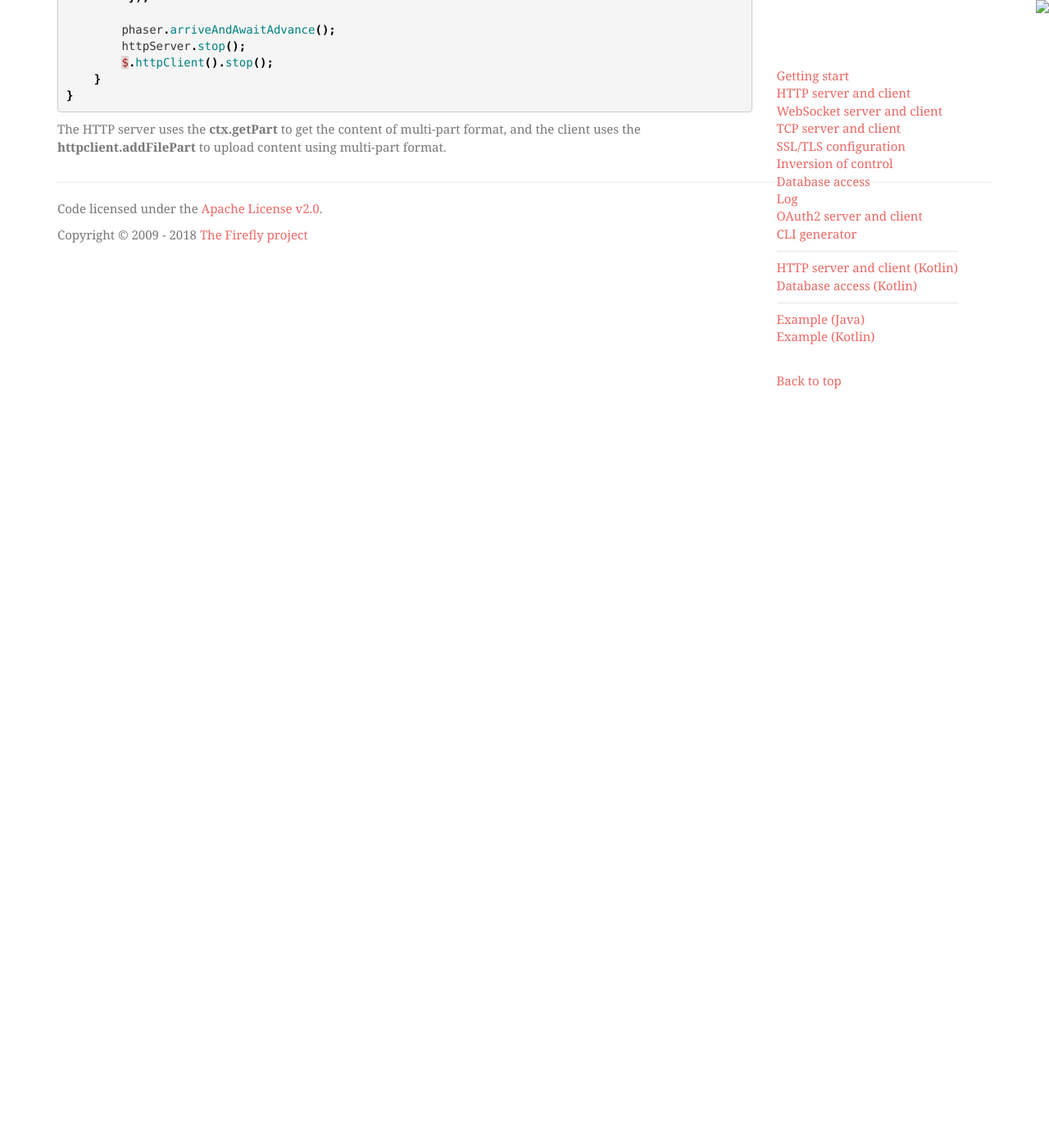
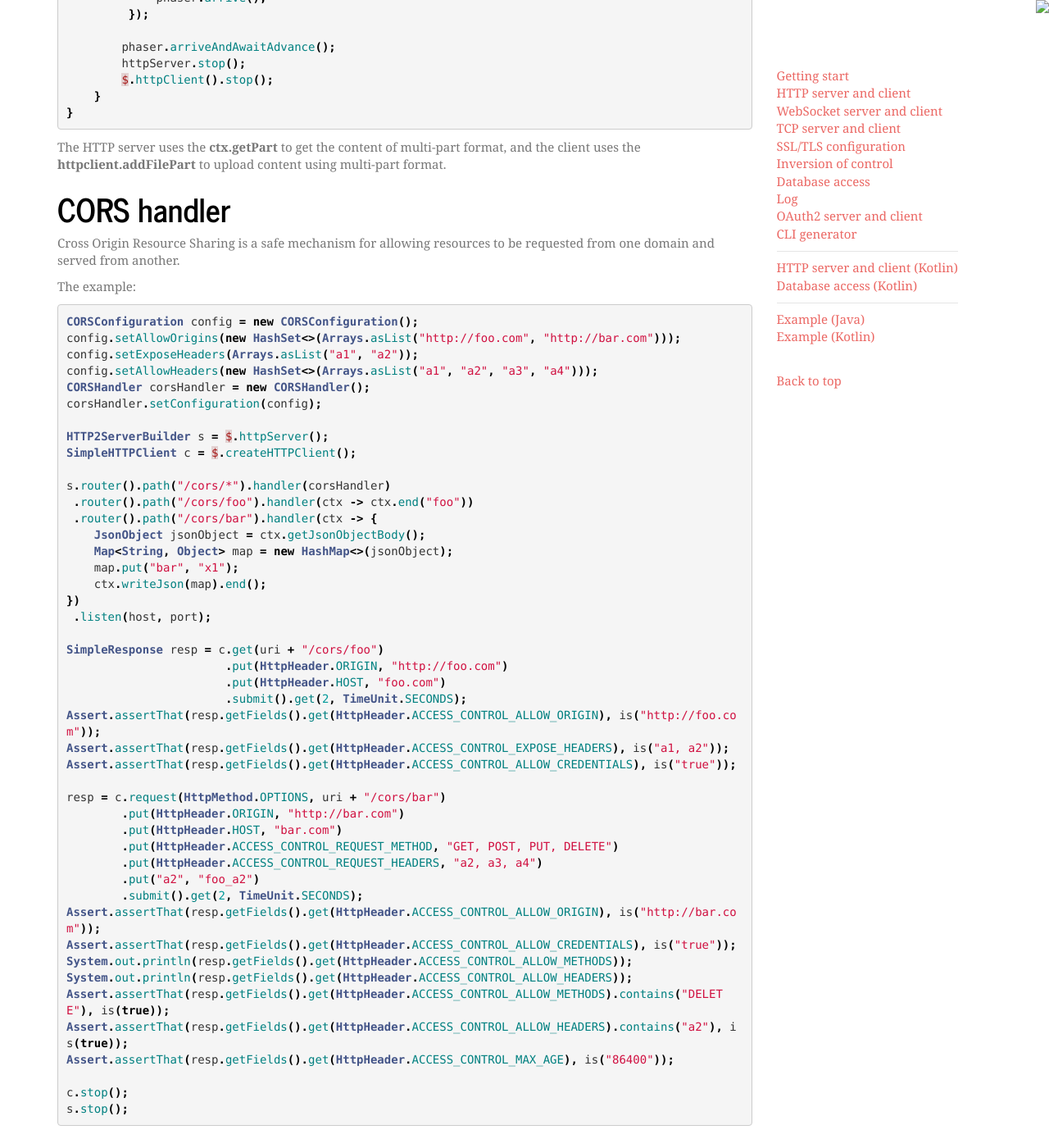
Before and after one commit to hypercube1024/firefly, a Jekyll site: the page built from _docs/http-server-and-client.md, in a window 1280 px wide and 1400 px high, scrolled down 18534 px. Shown: the whole window at 82% size. Built offline with Jekyll 4.4.1, drawn with Linux system fonts in a browser that asks for light colours.

````diff
--- a/_docs/http-server-and-client.md
+++ b/_docs/http-server-and-client.md
@@ -28,6 +28,7 @@ title: HTTP server and client
 - [Rendering template](#rendering-template)
 	- [Custom template renderer](#custom-template-renderer)
 - [Multipart file uploading](#multipart-file-uploading)
+- [CORS handler](#cors-handler)
 
 <!-- /TOC -->
 
@@ -888,3 +889,55 @@ public class MultipartDemo {
 ```
 
 The HTTP server uses the **ctx.getPart** to get the content of multi-part format, and the client uses the **httpclient.addFilePart** to upload content using multi-part format.
+
+# CORS handler
+Cross Origin Resource Sharing is a safe mechanism for allowing resources to be requested from one domain and served from another.
+
+The example:
+```java
+CORSConfiguration config = new CORSConfiguration();
+config.setAllowOrigins(new HashSet<>(Arrays.asList("http://foo.com", "http://bar.com")));
+config.setExposeHeaders(Arrays.asList("a1", "a2"));
+config.setAllowHeaders(new HashSet<>(Arrays.asList("a1", "a2", "a3", "a4")));
+CORSHandler corsHandler = new CORSHandler();
+corsHandler.setConfiguration(config);
+
+HTTP2ServerBuilder s = $.httpServer();
+SimpleHTTPClient c = $.createHTTPClient();
+
+s.router().path("/cors/*").handler(corsHandler)
+ .router().path("/cors/foo").handler(ctx -> ctx.end("foo"))
+ .router().path("/cors/bar").handler(ctx -> {
+    JsonObject jsonObject = ctx.getJsonObjectBody();
+    Map<String, Object> map = new HashMap<>(jsonObject);
+    map.put("bar", "x1");
+    ctx.writeJson(map).end();
+})
+ .listen(host, port);
+
+SimpleResponse resp = c.get(uri + "/cors/foo")
+                       .put(HttpHeader.ORIGIN, "http://foo.com")
+                       .put(HttpHeader.HOST, "foo.com")
+                       .submit().get(2, TimeUnit.SECONDS);
+Assert.assertThat(resp.getFields().get(HttpHeader.ACCESS_CONTROL_ALLOW_ORIGIN), is("http://foo.com"));
+Assert.assertThat(resp.getFields().get(HttpHeader.ACCESS_CONTROL_EXPOSE_HEADERS), is("a1, a2"));
+Assert.assertThat(resp.getFields().get(HttpHeader.ACCESS_CONTROL_ALLOW_CREDENTIALS), is("true"));
+
+resp = c.request(HttpMethod.OPTIONS, uri + "/cors/bar")
+        .put(HttpHeader.ORIGIN, "http://bar.com")
+        .put(HttpHeader.HOST, "bar.com")
+        .put(HttpHeader.ACCESS_CONTROL_REQUEST_METHOD, "GET, POST, PUT, DELETE")
+        .put(HttpHeader.ACCESS_CONTROL_REQUEST_HEADERS, "a2, a3, a4")
+        .put("a2", "foo_a2")
+        .submit().get(2, TimeUnit.SECONDS);
+Assert.assertThat(resp.getFields().get(HttpHeader.ACCESS_CONTROL_ALLOW_ORIGIN), is("http://bar.com"));
+Assert.assertThat(resp.getFields().get(HttpHeader.ACCESS_CONTROL_ALLOW_CREDENTIALS), is("true"));
+System.out.println(resp.getFields().get(HttpHeader.ACCESS_CONTROL_ALLOW_METHODS));
+System.out.println(resp.getFields().get(HttpHeader.ACCESS_CONTROL_ALLOW_HEADERS));
+Assert.assertThat(resp.getFields().get(HttpHeader.ACCESS_CONTROL_ALLOW_METHODS).contains("DELETE"), is(true));
+Assert.assertThat(resp.getFields().get(HttpHeader.ACCESS_CONTROL_ALLOW_HEADERS).contains("a2"), is(true));
+Assert.assertThat(resp.getFields().get(HttpHeader.ACCESS_CONTROL_MAX_AGE), is("86400"));
+
+c.stop();
+s.stop();
+```
````
Also changed, not shown: _docs/cli-generator.md (+1 -1 lines), _posts/2018-10-16-firefly-4.9.1-release.md (added, +61 -0 lines).
